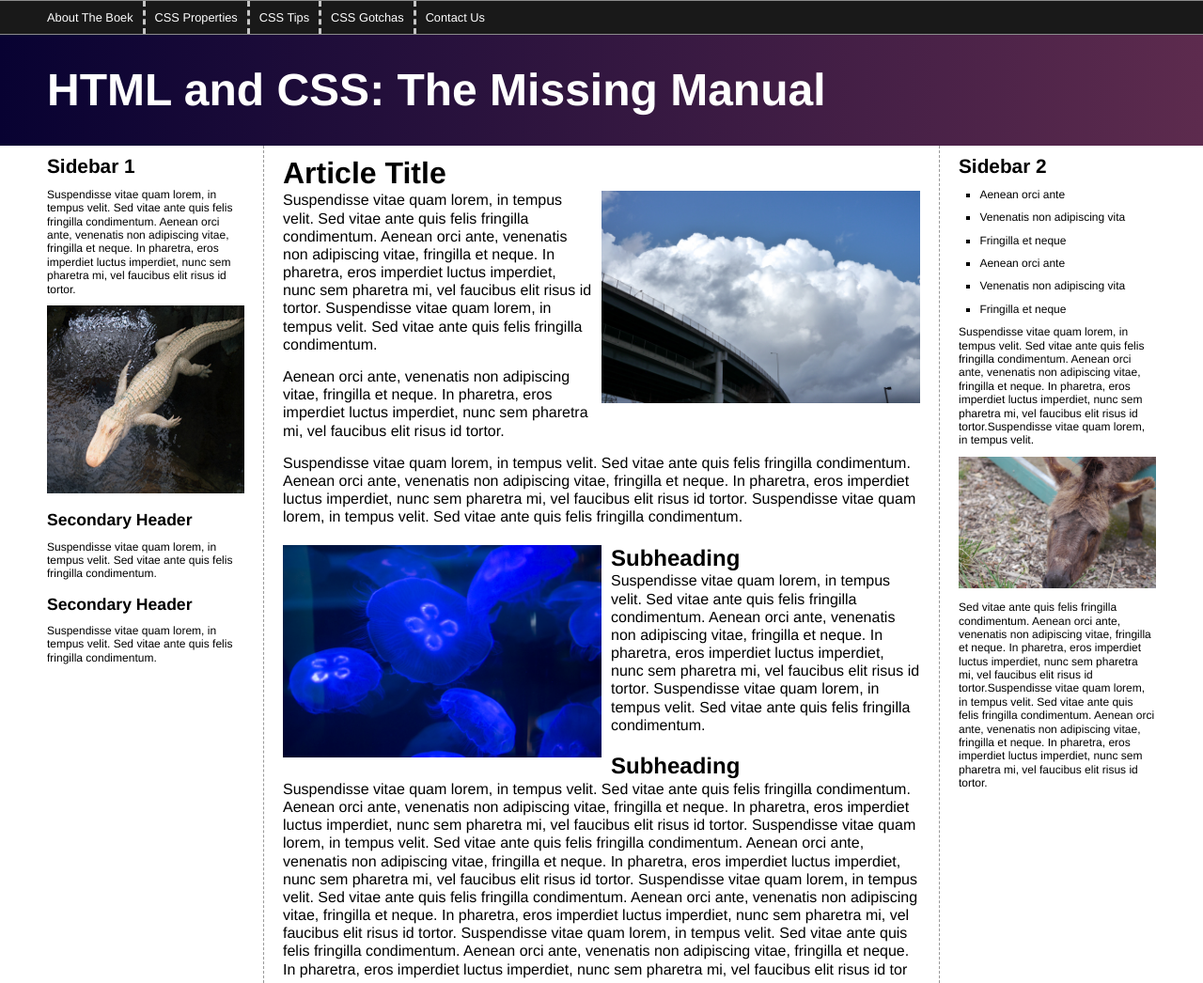
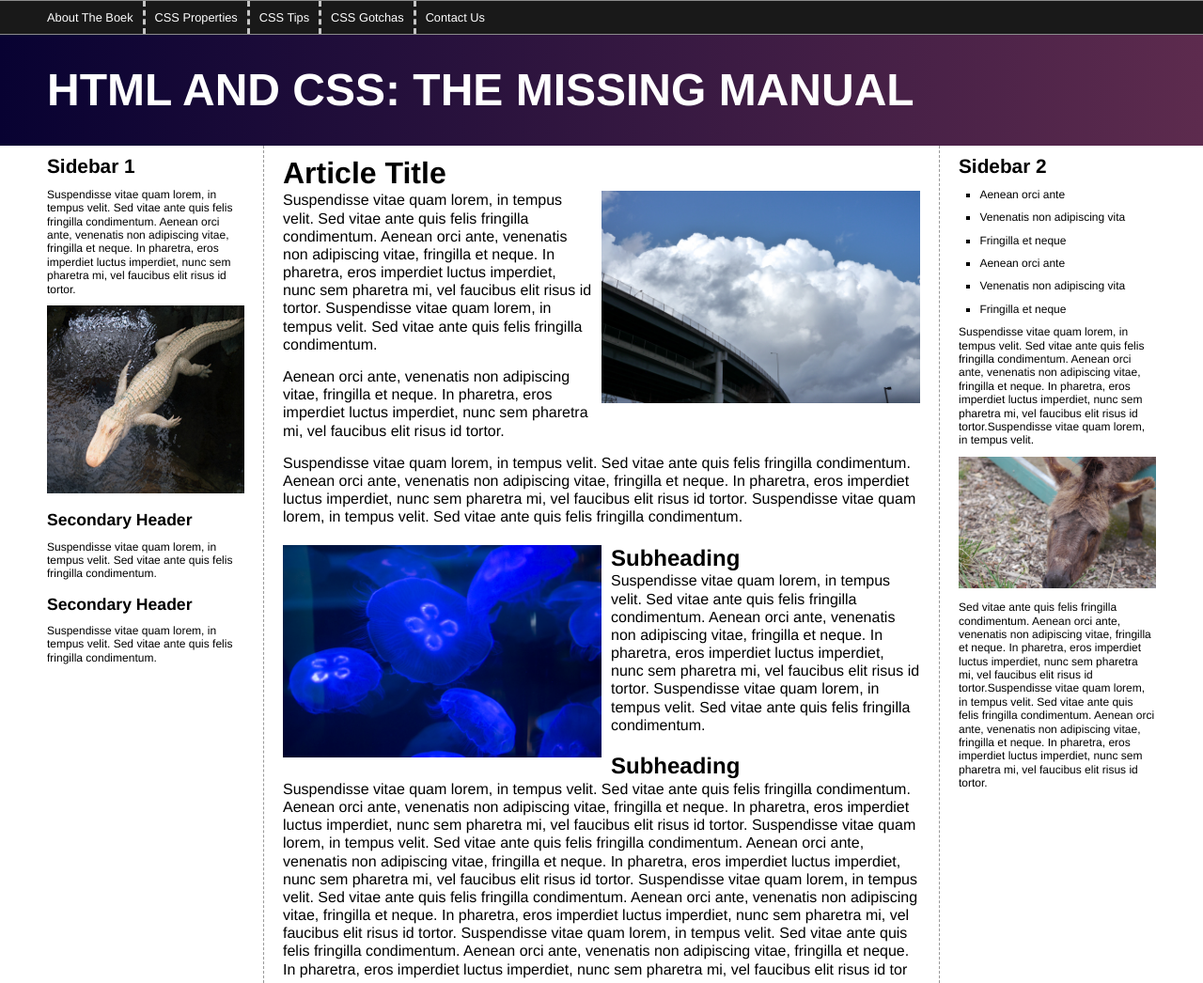
Before and after one commit to vdwniels/DIGWO2, a plain HTML site: page www/index.html in a window 1280 px wide. Shown: the top 1046 px of the page at 94% size. Drawn offline with Linux system fonts and the light colour scheme.

Commit message:
Titel in hoofdletters

```diff
--- a/www/index.html
+++ b/www/index.html
@@ -20,7 +20,7 @@
           </ul>
         </nav>
 
-        <h1>HTML and CSS: The Missing Manual</h1>
+        <h1>HTML AND CSS: THE MISSING MANUAL</h1>
 
 
 
```
